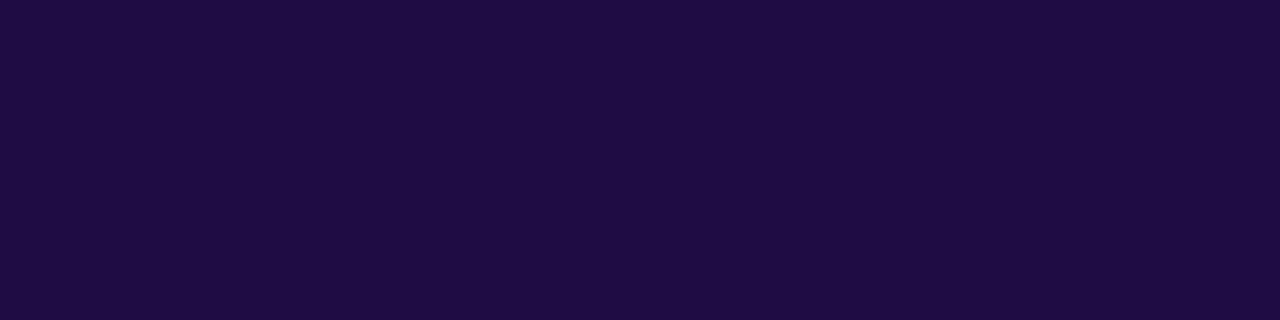
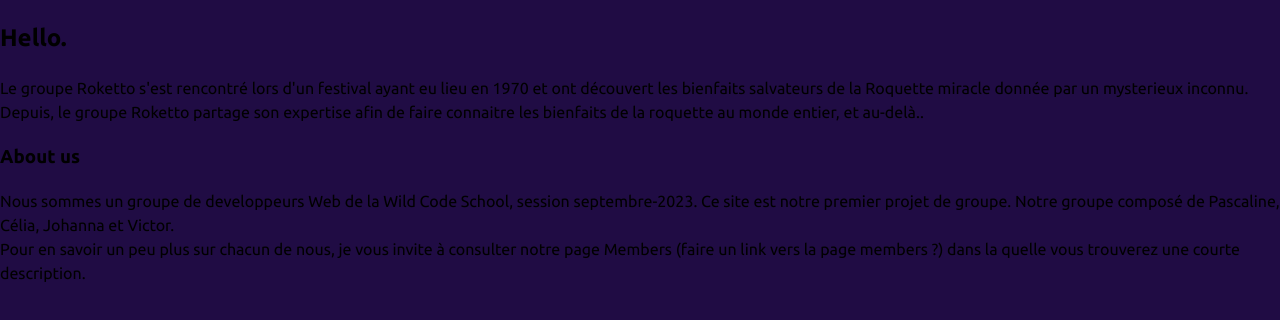
Before and after one commit to WildCodeSchool/2022-09-JS-Paris-P1-Roketo, a website: page hello.html in a window 1280 px wide. Drawn offline with Linux system fonts and the light colour scheme.

Commit message:
add structure hello

```diff
--- a/hello.html
+++ b/hello.html
@@ -2,6 +2,7 @@
 <html lang="en">
 
 <head>
+    <!-- en tete de la page -->
     <meta charset="UTF-8">
     <meta http-equiv="X-UA-Compatible" content="IE=edge">
     <meta name="viewport" content="width=device-width, initial-scale=1.0">
@@ -17,7 +18,13 @@
 </head>
 
 <body>
+    <!-- corps de la page -->
+    <!-- ajouter une classe pour le hello-->
+    <h2>Hello.</h2>
+    <p>Le groupe Roketto s'est rencontré lors d'un festival ayant eu lieu en 1970 et ont découvert les bienfaits salvateurs de la Roquette miracle donnée par un mysterieux inconnu. <br />Depuis, le groupe Roketto partage son expertise afin de faire connaitre les bienfaits de la roquette au monde entier, et au-delà..</p>
 
+    <h3>About us</h3>
+    <p>Nous sommes un groupe de developpeurs Web de la Wild Code School, session septembre-2023. Ce site est notre premier projet de groupe. Notre groupe composé de Pascaline, Célia, Johanna et Victor. <br />Pour en savoir un peu plus sur chacun de nous, je vous invite à consulter notre page Members (faire un link vers la page members ?) dans la quelle vous trouverez une courte description.</p>
 </body>
 
 </html>
```
